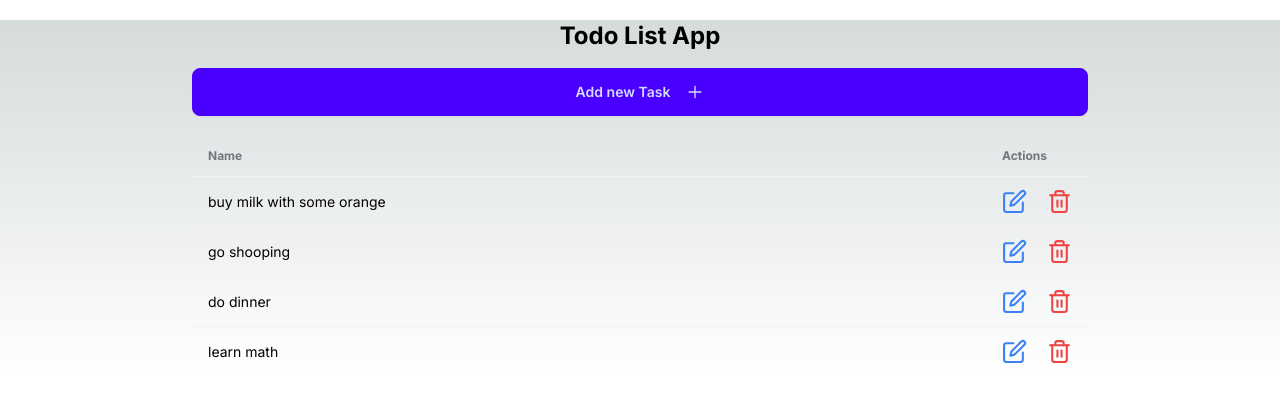
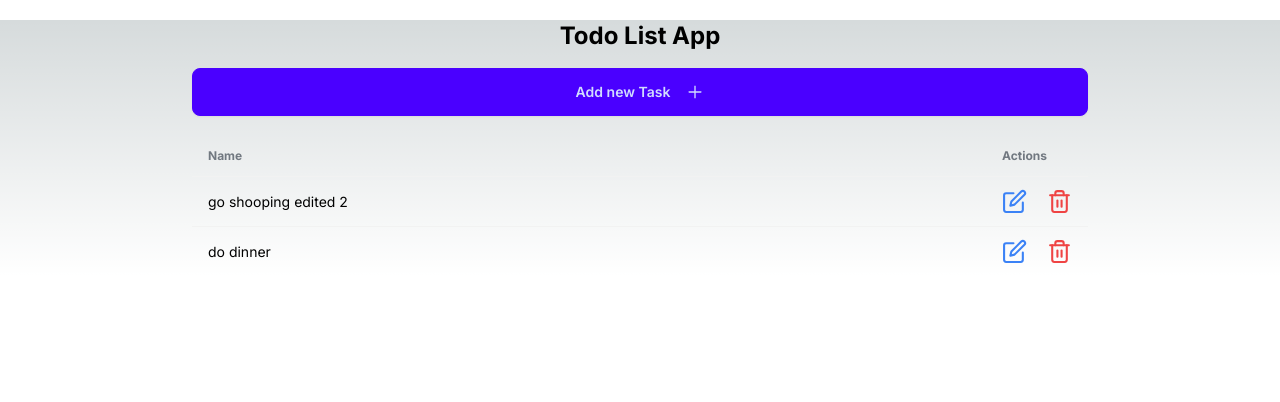
Before and after one commit to JS-Castro/todo-app, a Next.js app: page / in a window 1280 px wide. Shown: the top 402 px of the page. Built offline with nearby package versions, Linux system fonts and the light colour scheme; data requests are answered from the project's data file.

Commit message:
feat: delete todo

```diff
--- a/src/app/api/api.ts
+++ b/src/app/api/api.ts
@@ -38,3 +38,9 @@ export const editTodo = async (todo: ITask): Promise<ITask> => {
 
   return updatedTodo;
 };
+
+export const deleteTodo = async (id: string): Promise<void> => {
+  await fetch(`${BASE_URL}/tasks/${id}`, {
+    method: "DELETE",
+  });
+};
--- a/src/app/components/Task.tsx
+++ b/src/app/components/Task.tsx
@@ -4,7 +4,7 @@ import { FiEdit, FiTrash2 } from "react-icons/fi";
 import { ITask } from "../../../types/tasks";
 import { FormEventHandler, useState } from "react";
 import AddTaskModal from "./AddTaskModal";
-import { editTodo } from "../api/api";
+import { deleteTodo, editTodo } from "../api/api";
 
 interface TaskProps {
   task: ITask;
@@ -12,17 +12,21 @@ interface TaskProps {
 
 const Task: React.FC<TaskProps> = ({ task }) => {
   const [openModalEdit, setOpenModalEdit] = useState<boolean>(false);
-  const [modalDeleted, setModalDeleted] = useState<boolean>(false);
+  const [openModalDelete, setOpenModalDelete] = useState<boolean>(false);
   const [taskToEdit, setTaskToEdit] = useState<string>(task.text);
 
-  const handleSubmit: FormEventHandler<HTMLFormElement> = async (e) => {
+  const handleSubmitTaskEdit: FormEventHandler<HTMLFormElement> = async (e) => {
     e.preventDefault();
     await editTodo({
       id: task.id,
       text: taskToEdit,
     });
-    setTaskToEdit("");
     setOpenModalEdit(false);
+  };
+
+  const handleSubmitTaskDelete = async (taskId: string) => {
+    await deleteTodo(taskId);
+    setOpenModalDelete(false);
   };
 
   return (
@@ -36,7 +40,7 @@ const Task: React.FC<TaskProps> = ({ task }) => {
           size={25}
         />
         <AddTaskModal modalOpen={openModalEdit} setModalOpen={setOpenModalEdit}>
-          <form onSubmit={handleSubmit}>
+          <form onSubmit={handleSubmitTaskEdit}>
             <h3 className="font-bold text-lg">Edit todo</h3>
             <div className="modal-action">
               <input
@@ -52,7 +56,20 @@ const Task: React.FC<TaskProps> = ({ task }) => {
             </div>
           </form>
         </AddTaskModal>
-        <FiTrash2 cursor="pointer" className="text-red-500" size={25} />
+        <FiTrash2
+          onClick={() => setOpenModalDelete(true)}
+          cursor="pointer"
+          className="text-red-500"
+          size={25}
+        />
+        <AddTaskModal modalOpen={openModalDelete} setModalOpen={setOpenModalDelete}>
+          <h3 className="text-lg">Are you sure, you want to delete this task?</h3>
+          <div className="modal-action">
+            <button className="btn" onClick={() => handleSubmitTaskDelete(task.id)}>
+              Yes
+            </button>
+          </div>
+        </AddTaskModal>
       </td>
     </tr>
   );
--- a/src/app/data/todos.json
+++ b/src/app/data/todos.json
@@ -1,20 +1,12 @@
 {
   "tasks": [
     {
-      "id": "1",
-      "text": "buy milk with some orange"
-    },
-    {
       "id": "2",
-      "text": "go shooping"
+      "text": "go shooping edited 2"
     },
     {
       "id": "4",
       "text": "do dinner"
-    },
-    {
-      "id": "af0f335e-82f9-4684-a17d-8a499743765f",
-      "text": "learn math"
     }
   ]
 }
```
